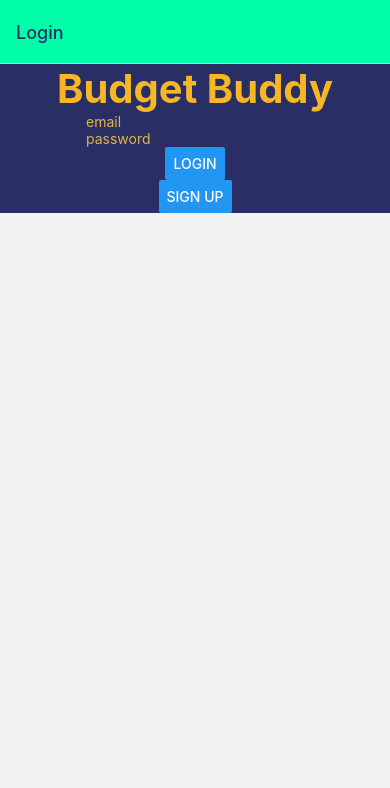
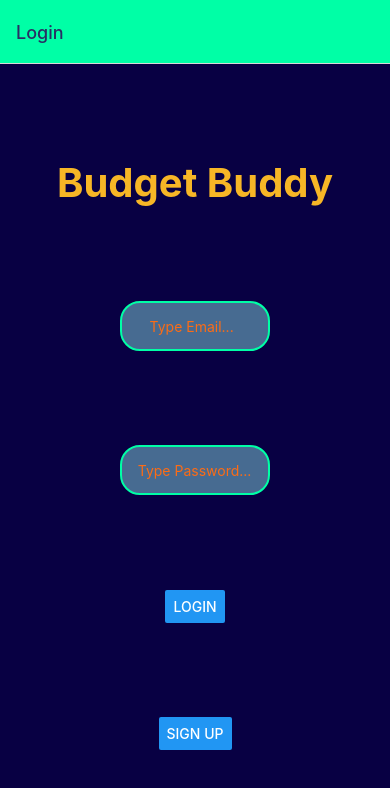
Before and after one commit to Ell534/team-mean-fe, a React Native app in the folder budgetbuddy/: screen /Personal in a window 390 px wide. Shown: the top 788 px of the page. Built offline with nearby package versions, Linux system fonts and the light colour scheme.

Commit message:
login pages stylised

```diff
--- a/budgetbuddy/components/Login.jsx
+++ b/budgetbuddy/components/Login.jsx
@@ -1,13 +1,18 @@
-import { Button, Text, TextInput, View, SafeAreaView } from "react-native";
-import { styles } from "../styles";
+import {
+  Button,
+  Text,
+  TextInput,
+  StyleSheet,
+  SafeAreaView,
+} from "react-native";
 import Header from "./Header";
 import { useState } from "react";
 import { auth } from "../firebaseConfig";
 import { getAuth, signInWithEmailAndPassword } from "firebase/auth";
 
 const Login = ({ navigation, setIsLoggedIn, setUser }) => {
-  const [email, onChangeEmail] = useState('');
-  const [password, onChangePassword] = useState('');
+  const [email, onChangeEmail] = useState("");
+  const [password, onChangePassword] = useState("");
   const [loginDetails, setLoginDetails] = useState({
     username: "",
     password: "",
@@ -16,18 +21,16 @@ const Login = ({ navigation, setIsLoggedIn, setUser }) => {
   const auth = getAuth();
 
   return (
-    <SafeAreaView style={styles.login}>
+    <SafeAreaView style={styles.container}>
       <Header />
       <TextInput
-        placeholder="email"
-        placeholderTextColor="#e2b44e"
+        placeholder="       Type Email...  "
         onChangeText={onChangeEmail}
         text={email}
         style={styles.placeholderText}
       />
       <TextInput
-        placeholder="password"
-        placeholderTextColor="#e2b44e"
+        placeholder="    Type Password...  "
         onChangeText={onChangePassword}
         text={password}
         secureTextEntry={true}
@@ -47,7 +50,7 @@ const Login = ({ navigation, setIsLoggedIn, setUser }) => {
               console.log(user);
               setUser(user);
               setIsLoggedIn(true);
-              console.log(user.uid, 'uid');
+              console.log(user.uid, "uid");
               // ...
             })
             .catch((error) => {
@@ -77,3 +80,31 @@ const Login = ({ navigation, setIsLoggedIn, setUser }) => {
 };
 
 export default Login;
+
+const styles = StyleSheet.create({
+  container: {
+    flex: 1,
+    // flexDirection: 'row',
+    backgroundColor: "#080043",
+    alignItems: "center",
+    justifyContent: "space-evenly",
+    padding: 20,
+    borderColor: "#FC6C16",
+  },
+  placeholderText: {
+    placeholderTextColor: "#FC6C16",
+    borderRadius: 20,
+    height: 50,
+    width: 150,
+    borderWidth: 2,
+    backgroundColor: "#476B91",
+
+    borderColor: "#00FFA6",
+  },
+});
+
+// white: #F4F7F6
+// yellow: #F0F00F
+// pink: #EC20D8
+// orange: #FC6C16
+// blue: #080043
--- a/budgetbuddy/components/Personal.jsx
+++ b/budgetbuddy/components/Personal.jsx
@@ -1,36 +1,93 @@
-import { Text, Button, SafeAreaView } from 'react-native';
+import { Text, Pressable, SafeAreaView, StyleSheet } from "react-native";
 
 const Personal = ({ navigation }) => {
   return (
-    <SafeAreaView>
-      <Button
+    <SafeAreaView style={styles.container}>
+      <Pressable
         onPress={() => {
-          navigation.navigate('Expense');
+          navigation.navigate("Expense");
         }}
         title="Add Expense"
-      />
-      <Button
+        style={styles.buttons}
+      >
+        <Text style={styles.buttonText}>Add Expense</Text>
+      </Pressable>
+      <Pressable
         onPress={() => {
-          navigation.navigate('Income');
+          navigation.navigate("Income");
         }}
         title="Add Income"
-      />
-      <Button
+        style={styles.buttons}
+      >
+        <Text style={styles.buttonText}>Add Income</Text>
+      </Pressable>
+      <Pressable
         onPress={() => {
-          navigation.navigate('SpendingStats');
+          navigation.navigate("SpendingStats");
         }}
         title="Spending Stats"
-      />
-      <Button onPress={() => {
-        navigation.navigate('Personal Goals');
-      }}
-      title="Set & View Goals" />
-      <Button onPress={() => {
-        navigation.navigate('Budget');
-      }}
-      title='Set & View Budget' />
+        style={styles.buttons}
+      >
+        <Text style={styles.buttonText}>Spending Stats</Text>
+      </Pressable>
+      <Pressable
+        onPress={() => {
+          navigation.navigate("Personal Goals");
+        }}
+        title="Set & View Goals"
+        style={styles.buttons}
+      >
+        <Text style={styles.buttonText}>Set & View Goals</Text>
+      </Pressable>
+      <Pressable
+        onPress={() => {
+          navigation.navigate("Budget");
+        }}
+        title="Set & View Budget"
+        style={styles.buttons}
+      >
+        <Text style={styles.buttonText}>Set & View Budget</Text>
+      </Pressable>
     </SafeAreaView>
   );
 };
 
 export default Personal;
+
+const styles = StyleSheet.create({
+  container: {
+    flex: 1,
+    // flexDirection: 'row',
+    backgroundColor: "#080043",
+    alignItems: "center",
+    justifyContent: "space-evenly",
+    padding: 20,
+    borderTopWidth: 1,
+    borderColor: "#FC6C16",
+  },
+  buttons: {
+    flex: 0.1,
+    borderWidth: 2,
+    borderColor: "#00FFA6",
+    justifyContent: "center",
+    alignContent: "center",
+    alignItems: "center",
+    borderRadius: 20,
+    height: 50,
+    width: 150,
+    backgroundColor: "#476B91",
+  },
+  buttonText: {
+    color: "#f4f7f6",
+    padding: 10,
+    fontSize: 15,
+    // justifyContent: 'center',
+    // alignContent: 'center'
+  },
+});
+
+// white: #F4F7F6
+// yellow: #F0F00F
+// pink: #EC20D8
+// orange: #FC6C16
+// blue: #080043
--- a/budgetbuddy/components/RegisterUserData.jsx
+++ b/budgetbuddy/components/RegisterUserData.jsx
@@ -1,8 +1,7 @@
-import { Button, SafeAreaView, TextInput, Alert } from "react-native";
+import { Button, SafeAreaView, TextInput, StyleSheet } from "react-native";
 import DropDownPicker from "react-native-dropdown-picker";
 import { postRegisteredUser } from "../utils/api";
 import { useState } from "react";
-import { styles } from "../styles";
 
 const RegisterUserData = ({ user, navigation }) => {
   const [name, onChangeName] = useState("");
@@ -17,34 +16,25 @@ const RegisterUserData = ({ user, navigation }) => {
   ]);
 
   const createTwoButtonAlert = () => {
-    alert("please fill all the fields (っ °Д °;)っ", "My Alert Msg", [
-      {
-        text: "Cancel",
-        onPress: () => console.log("Cancel Pressed"),
-        style: "cancel",
-      },
-      { text: "OK", onPress: () => console.log("OK Pressed") },
-    ]);
-    return;
+    alert("please fill all the fields (っ °Д °;)っ", "My Alert Msg", []);
   };
 
   return (
-    <SafeAreaView>
+    <SafeAreaView style={styles.container}>
       <TextInput
-        placeholder="name"
-        placeholderTextColor="#e2b44e"
+        placeholder="       Type Name...  "
         onChangeText={onChangeName}
         text={name}
         style={styles.placeholderText}
       />
       <TextInput
-        placeholder="userName"
-        placeholderTextColor="#e2b44e"
+        placeholder="    Type User Name... "
         onChangeText={onChangeUserName}
         text={userName}
         style={styles.placeholderText}
       />
       <DropDownPicker
+        style={styles.DropDown}
         containerProps={{
           height: open === true ? 220 : null,
         }}
@@ -60,6 +50,7 @@ const RegisterUserData = ({ user, navigation }) => {
       />
       <Button
         title="Submit"
+        style={styles.buttons}
         onPress={() => {
           if (userName && name && currency) {
             postRegisteredUser({
@@ -77,3 +68,35 @@ const RegisterUserData = ({ user, navigation }) => {
   );
 };
 export default RegisterUserData;
+
+const styles = StyleSheet.create({
+  container: {
+    flex: 1,
+    // flexDirection: 'row',
+    backgroundColor: "#080043",
+    alignItems: "center",
+    padding: 20,
+    borderTopWidth: 1,
+    borderColor: "#FC6C16",
+  },
+
+  placeholderText: {
+    placeholderTextColor: "#FC6C16",
+    borderRadius: 20,
+    height: 50,
+    width: 150,
+    margin: 20,
+    borderWidth: 2,
+    backgroundColor: "#476B91",
+    borderColor: "#00FFA6",
+  },
+  DropDown: {
+    margin: 20,
+  },
+});
+
+// white: #F4F7F6
+// yellow: #F0F00F
+// pink: #EC20D8
+// orange: #FC6C16
+// blue: #080043
```
